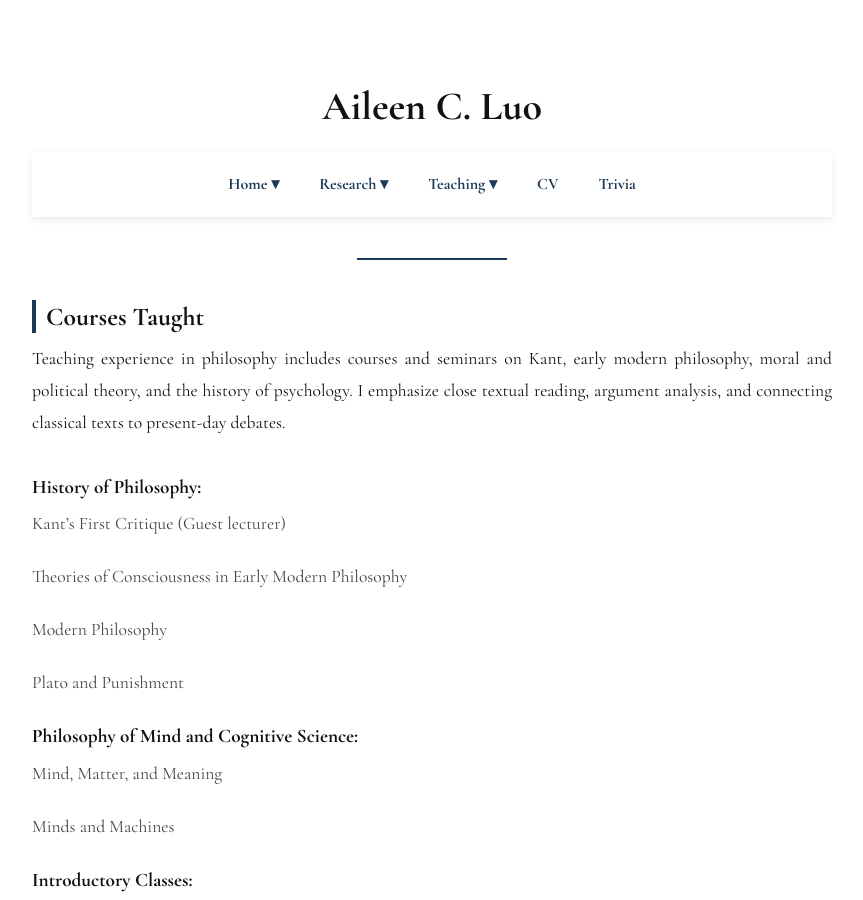
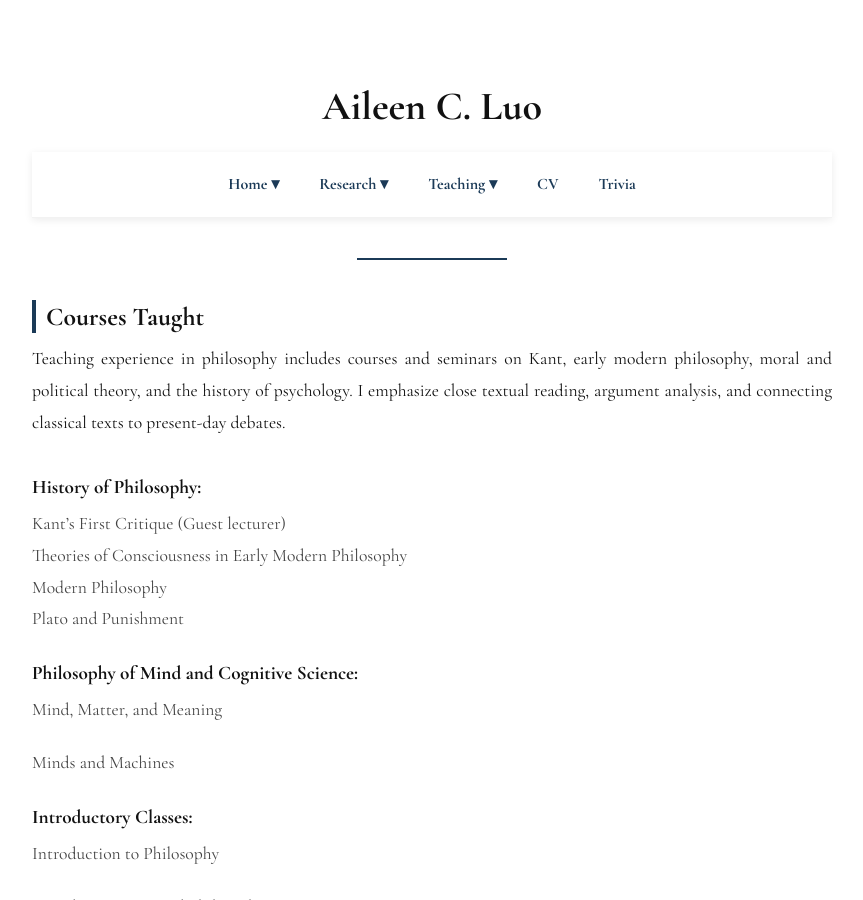
Before and after one commit to aileencluo/aileencluo.github.io, a Jekyll site: the page built from teaching.md, in a window 1280 px wide and 900 px high. Shown: the whole window, without its empty margins (208-1071 px from the left). Built offline with Jekyll 4.4.1, drawn with Linux system fonts in a browser that asks for light colours.

Commit message:
Update teaching.md

```diff
--- a/teaching.md
+++ b/teaching.md
@@ -11,13 +11,12 @@ title: Teaching
 <p>Teaching experience in philosophy includes courses and seminars on Kant, early modern philosophy, moral and political theory, and the history of psychology. I emphasize close textual reading, argument analysis, and connecting classical texts to present-day debates.</p>
 
 <div class="subhead">History of Philosophy:</div>
-<p class="subdesc">Kant’s First Critique (Guest lecturer)</p>
+<p class="subdesc">Kant’s First Critique (Guest lecturer)<br>
+Theories of Consciousness in Early Modern Philosophy<br>
+Modern Philosophy<br>
+Plato and Punishment
+</p>
 
-<p class="subdesc">Theories of Consciousness in Early Modern Philosophy</p>
-
-<p class="subdesc">Modern Philosophy</p>
-
-<p class="subdesc">Plato and Punishment</p>
 
 <div class="subhead">Philosophy of Mind and Cognitive Science:</div>
 <p class="subdesc">Mind, Matter, and Meaning</p>
```
